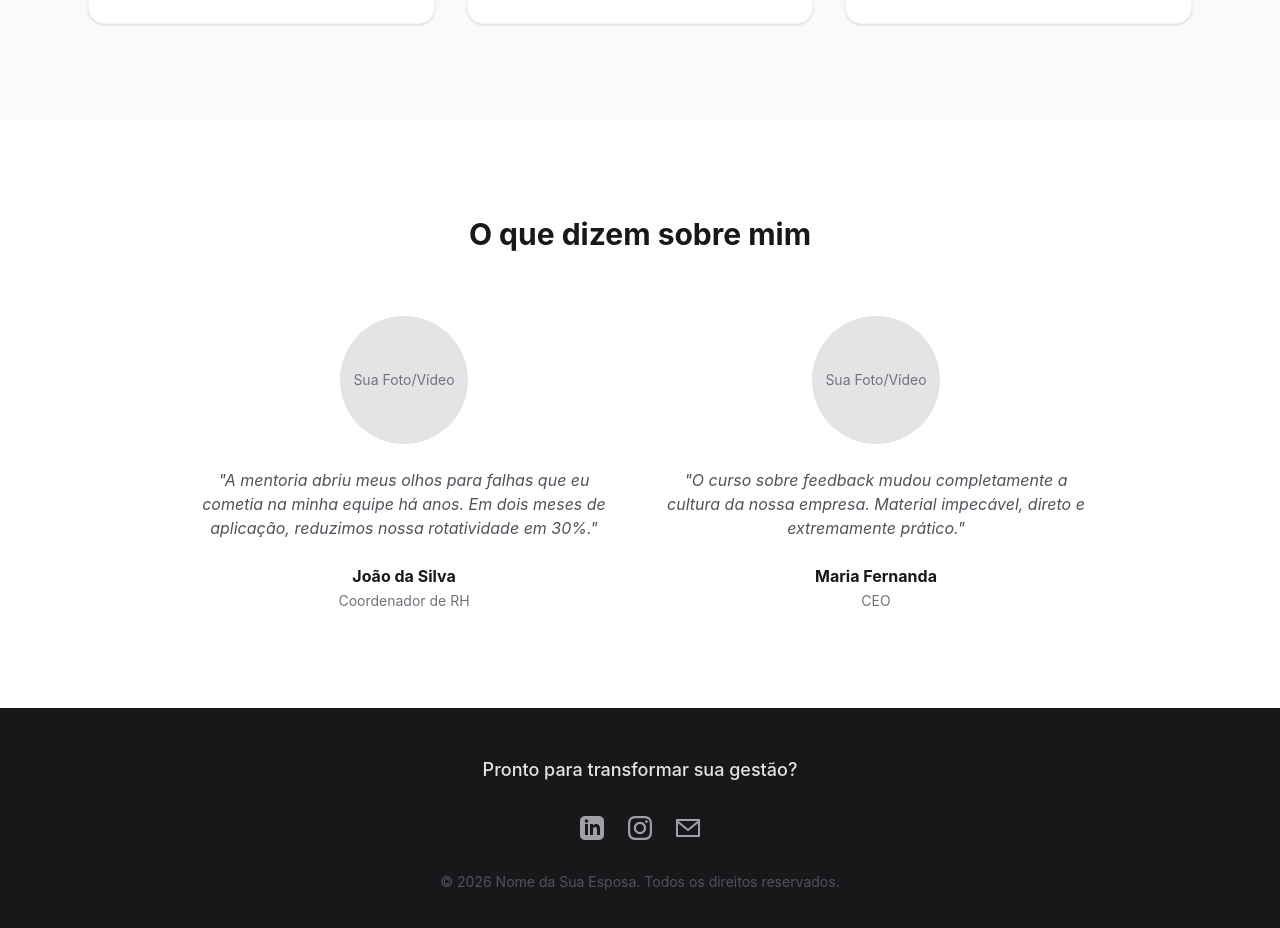
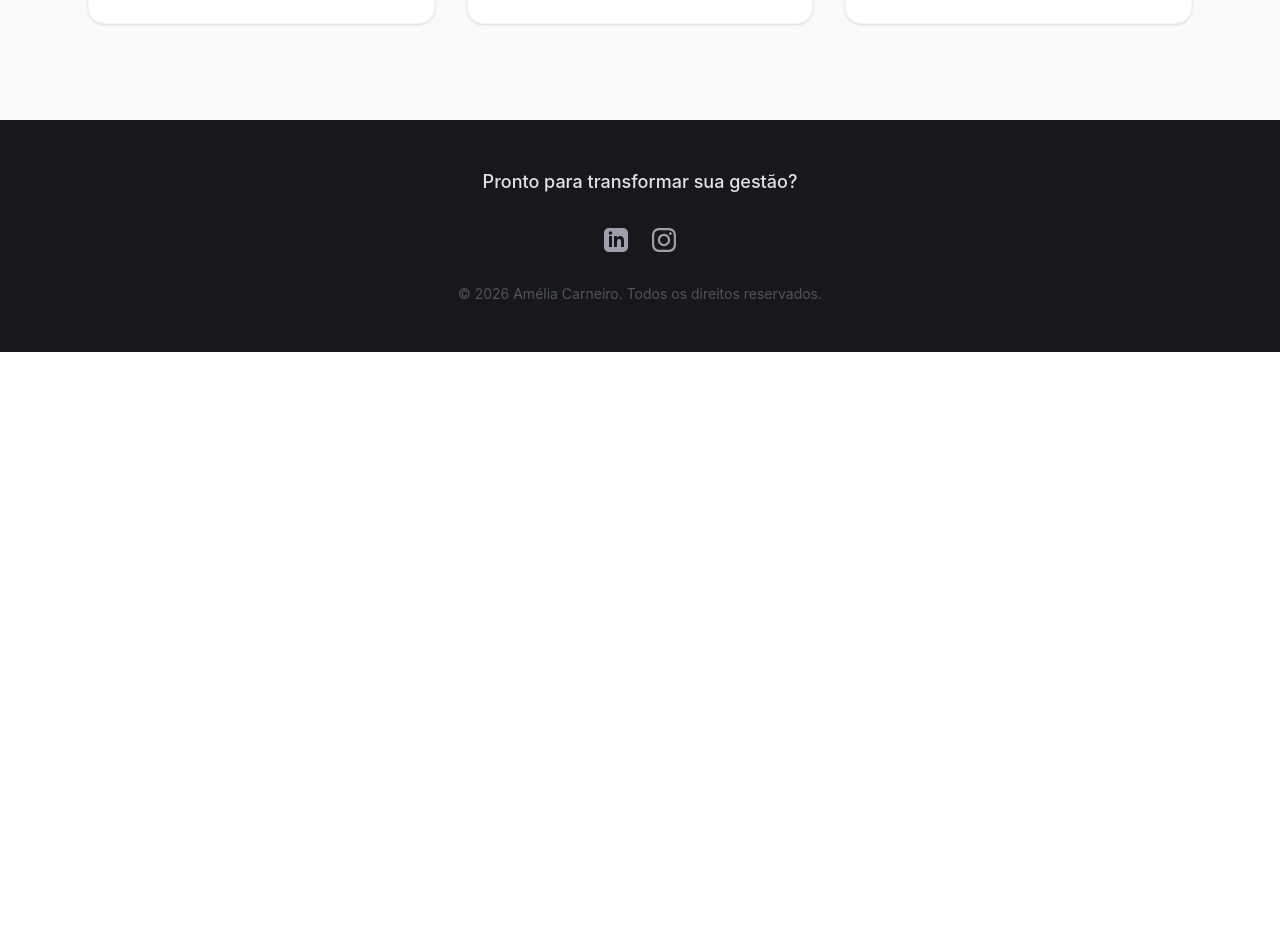
Before and after one commit to matheusrodrigues-design/site-amelia, a React (Vite) app: page / in a window 1280 px wide. Shown: the part 3140-4068 px from the top of the page. After the commit the page ends 3492 px from the top, so only its background shows below. Built offline with nearby package versions, Linux system fonts and the light colour scheme.

Commit message:
Versao intermediaria

```diff
--- a/src/App.jsx
+++ b/src/App.jsx
@@ -16,7 +16,6 @@ const Home = () => {
       <Hero />
       <About />
       <Services />
-      <Testimonials />
     </>
   );
 };
--- a/src/components/Footer.jsx
+++ b/src/components/Footer.jsx
@@ -7,18 +7,15 @@ const Footer = () => {
         <p className="text-lg text-zinc-200 mb-8 font-medium">Pronto para transformar sua gestão?</p>
 
         <div className="flex justify-center space-x-6 mb-8">
-          <a href="#" className="hover:text-white transition-colors" aria-label="LinkedIn">
+          <a href="https://www.linkedin.com/in/amelia-carneiro-555b45269" className="hover:text-white transition-colors" aria-label="LinkedIn">
             <svg className="w-6 h-6" fill="currentColor" viewBox="0 0 24 24"><path d="M19 0h-14c-2.761 0-5 2.239-5 5v14c0 2.761 2.239 5 5 5h14c2.762 0 5-2.239 5-5v-14c0-2.761-2.238-5-5-5zm-11 19h-3v-11h3v11zm-1.5-12.268c-.966 0-1.75-.79-1.75-1.764s.784-1.764 1.75-1.764 1.75.79 1.75 1.764-.783 1.764-1.75 1.764zm13.5 12.268h-3v-5.604c0-3.368-4-3.113-4 0v5.604h-3v-11h3v1.765c1.396-2.586 7-2.777 7 2.476v6.759z"/></svg>
           </a>
-          <a href="#" className="hover:text-white transition-colors" aria-label="Instagram">
+          <a href="https://www.instagram.com/ameliacarneirot" className="hover:text-white transition-colors" aria-label="Instagram">
             <svg className="w-6 h-6" fill="currentColor" viewBox="0 0 24 24"><path d="M12 2.163c3.204 0 3.584.012 4.85.07 3.252.148 4.771 1.691 4.919 4.919.058 1.265.069 1.645.069 4.849 0 3.205-.012 3.584-.069 4.849-.149 3.225-1.664 4.771-4.919 4.919-1.266.058-1.644.07-4.85.07-3.204 0-3.584-.012-4.849-.07-3.26-.149-4.771-1.699-4.919-4.92-.058-1.265-.07-1.644-.07-4.849 0-3.204.013-3.583.07-4.849.149-3.227 1.664-4.771 4.919-4.919 1.266-.057 1.645-.069 4.849-.069zm0-2.163c-3.259 0-3.667.014-4.947.072-4.358.2-6.78 2.618-6.98 6.98-.059 1.281-.073 1.689-.073 4.948 0 3.259.014 3.668.072 4.948.2 4.358 2.618 6.78 6.98 6.98 1.281.058 1.689.072 4.948.072 3.259 0 3.668-.014 4.948-.072 4.354-.2 6.782-2.618 6.979-6.98.059-1.28.073-1.689.073-4.948 0-3.259-.014-3.667-.072-4.947-.196-4.354-2.617-6.78-6.979-6.98-1.281-.059-1.69-.073-4.949-.073zm0 5.838c-3.403 0-6.162 2.759-6.162 6.162s2.759 6.163 6.162 6.163 6.162-2.759 6.162-6.163c0-3.403-2.759-6.162-6.162-6.162zm0 10.162c-2.209 0-4-1.79-4-4s1.791-4 4-4 4 1.79 4 4-1.791 4-4 4zm6.406-11.845c-.796 0-1.441.645-1.441 1.44s.645 1.44 1.441 1.44c.795 0 1.439-.645 1.439-1.44s-.644-1.44-1.439-1.44z"/></svg>
-          </a>
-          <a href="#" className="hover:text-white transition-colors" aria-label="E-mail">
-            <svg className="w-6 h-6" fill="currentColor" viewBox="0 0 24 24"><path d="M0 3v18h24v-18h-24zm21.518 2l-9.518 7.713-9.518-7.713h19.036zm-19.518 14v-11.817l10 8.104 10-8.104v11.817h-20z"/></svg>
           </a>
         </div>
         <p className="text-sm text-zinc-600">
-          © {new Date().getFullYear()} Nome da Sua Esposa. Todos os direitos reservados.
+          © {new Date().getFullYear()} Amélia Carneiro. Todos os direitos reservados.
         </p>
       </div>
     </footer>
```
